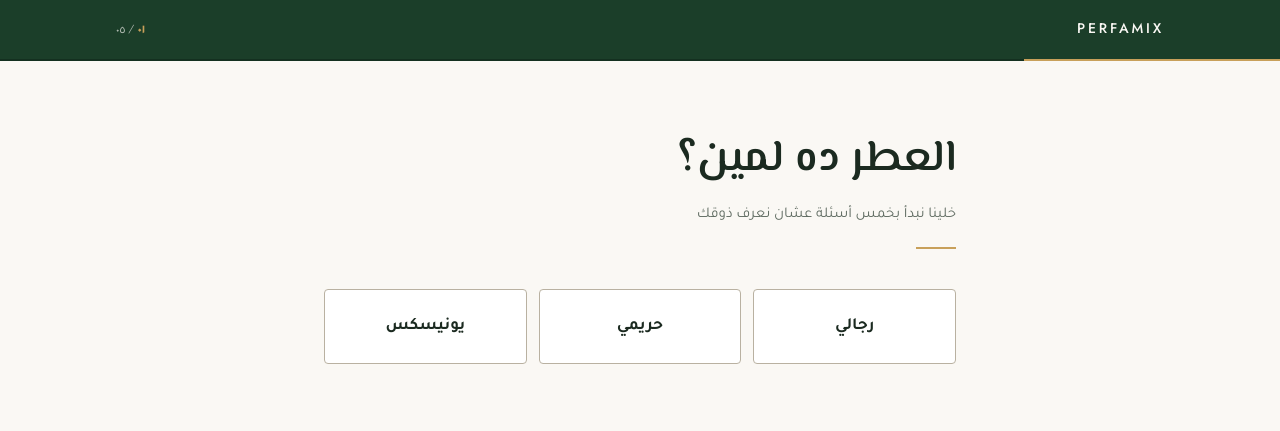
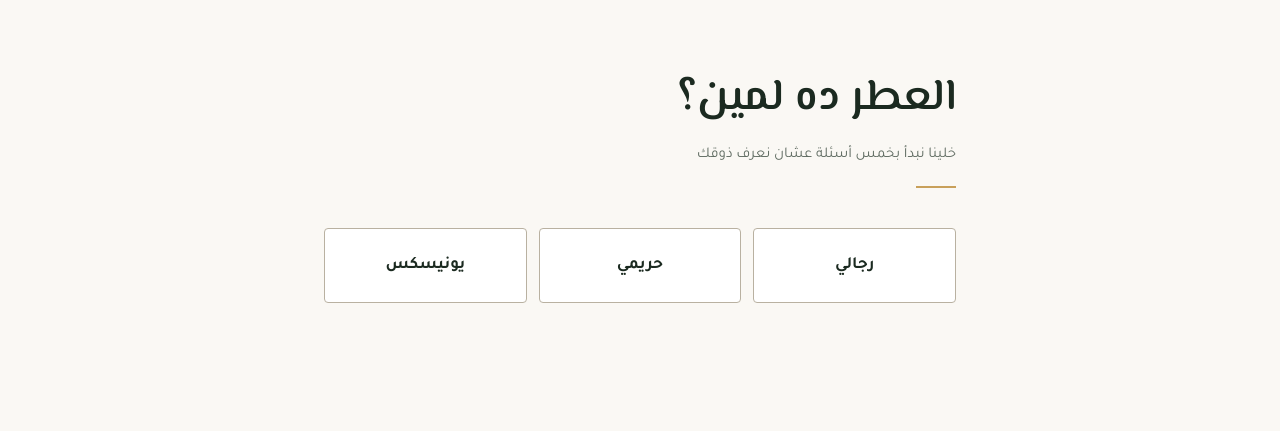
Before and after one commit to Dahshoury-sudo/pfxquiz, a website: page index.html in a window 1280 px wide. Drawn offline with Linux system fonts and the light colour scheme.

Commit message:
remove navbar

```diff
--- a/app.js
+++ b/app.js
@@ -53,13 +53,9 @@
   // ─────────────────────────────────────────────
   // DOM refs
   // ─────────────────────────────────────────────
-  const masthead     = document.getElementById('masthead');
   const quiz         = document.getElementById('quiz');
   const results      = document.getElementById('results');
   const empty        = document.getElementById('empty');
-  const progressBar  = document.querySelector('.progress');
-  const progressFill = document.getElementById('progressFill');
-  const stepNow      = document.getElementById('stepNow');
   const resultsGrid  = document.getElementById('resultsGrid');
   const resultsNote  = document.getElementById('resultsNote');
   const resultsTitle = document.getElementById('resultsTitle');
@@ -116,14 +112,7 @@
     return Array.from(pressed, el => el.textContent.trim());
   }
 
-  // ─────────────────────────────────────────────
-  // Progress
-  // ─────────────────────────────────────────────
-  function updateProgress() {
-    progressFill.style.width = (currentStep / TOTAL_STEPS) * 100 + '%';
-    progressBar.setAttribute('aria-valuenow', String(currentStep));
-    stepNow.textContent = arNum(currentStep, 2);
-  }
+
 
   // ─────────────────────────────────────────────
   // Step navigation
@@ -148,7 +137,7 @@
       }
     }
 
-    updateProgress();
+
     scrollToTop();
   }
 
@@ -460,7 +449,6 @@
   }
 
   function setView(view) {
-    masthead.dataset.view = view;
     quiz.hidden = view !== 'quiz';
     results.hidden = view !== 'results';
     empty.hidden = view !== 'empty';
--- a/index.html
+++ b/index.html
@@ -17,22 +17,7 @@
 </head>
 <body>
 
-  <header class="masthead" id="masthead" data-view="quiz">
-    <div class="masthead-inner">
-      <span class="wordmark">Perfamix</span>
-      <span class="step-counter" id="stepCounter">
-        <span class="now" id="stepNow">٠١</span> ⁄ ٠٥
-      </span>
-    </div>
-    <div class="progress"
-         role="progressbar"
-         aria-label="تقدّمك في الاختبار"
-         aria-valuemin="1"
-         aria-valuemax="5"
-         aria-valuenow="1">
-      <div class="progress-fill" id="progressFill"></div>
-    </div>
-  </header>
+
 
   <!-- ══════════════════════════════════════════
        QUIZ
--- a/style.css
+++ b/style.css
@@ -97,73 +97,11 @@ img {
   border-radius: 1px;
 }
 
-/* On the green band the green ring would disappear into the ground. */
-.masthead :focus-visible {
-  outline-color: var(--gold);
-}
 
-/* ═══════════════════════════════════════════
-   MASTHEAD
-   ═══════════════════════════════════════════ */
 
-.masthead {
-  position: sticky;
-  top: env(safe-area-inset-top, 0px);
-  z-index: 10;
-  background: var(--green-deep);
-}
 
-.masthead-inner {
-  max-width: var(--measure-wide);
-  margin-inline: auto;
-  padding: 16px 20px 15px;
-  display: flex;
-  align-items: baseline;
-  justify-content: space-between;
-  gap: 16px;
-}
 
-/* Latin micro-label. Tracking belongs here and nowhere near the
-   Arabic — Arabic is cursive and letter-spacing severs the joins. */
-.wordmark {
-  font-family: var(--font-lat);
-  font-size: 14px;
-  font-weight: 500;
-  letter-spacing: 0.2em;
-  text-transform: uppercase;
-  color: var(--ivory);
-}
 
-.step-counter {
-  font-size: 13px;
-  font-weight: 500;
-  color: rgba(250, 248, 244, 0.65);
-  font-variant-numeric: tabular-nums;
-}
-
-.step-counter .now {
-  color: var(--gold);
-  font-weight: 700;
-}
-
-/* Hairline progress. The counter already states how many steps there
-   are, so this only has to carry position — no dots. */
-.progress {
-  height: 2px;
-  background: var(--green-dim);
-}
-
-.progress-fill {
-  height: 100%;
-  width: 20%;
-  background: var(--gold);
-  transition: width 400ms var(--ease);
-}
-
-.masthead[data-view="results"] .step-counter,
-.masthead[data-view="results"] .progress-fill {
-  display: none;
-}
 
 /* ═══════════════════════════════════════════
    QUIZ
```
